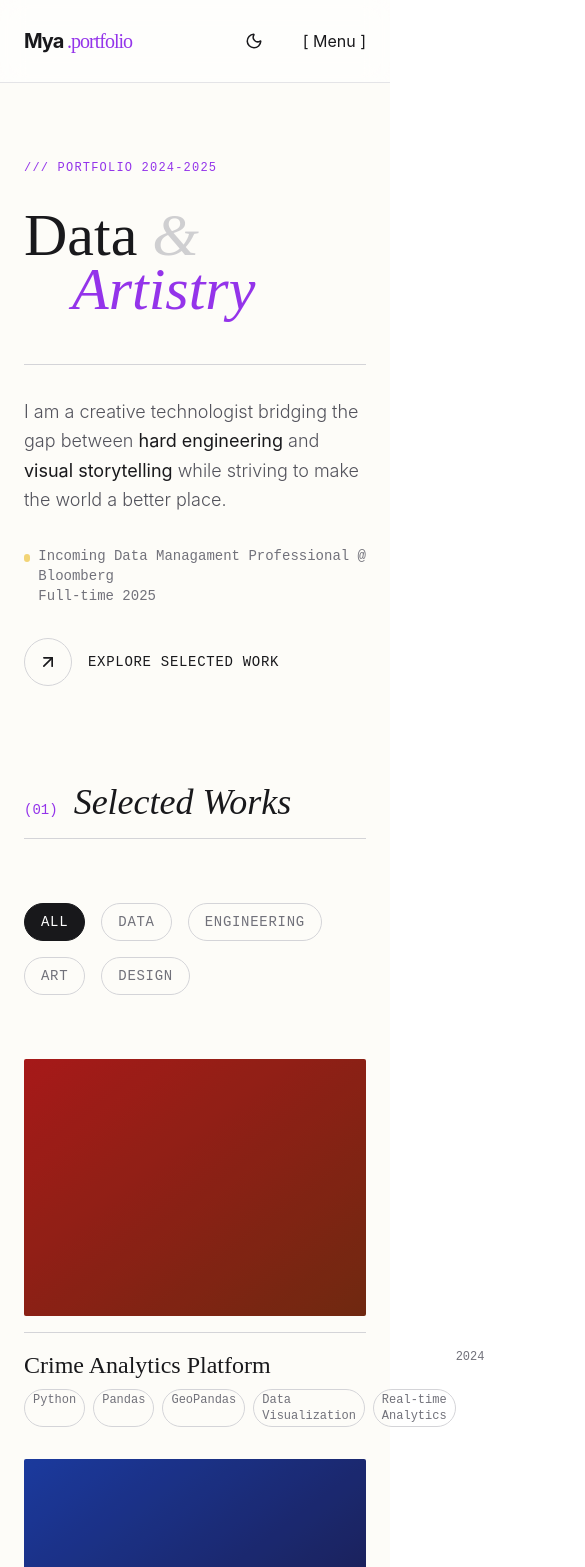
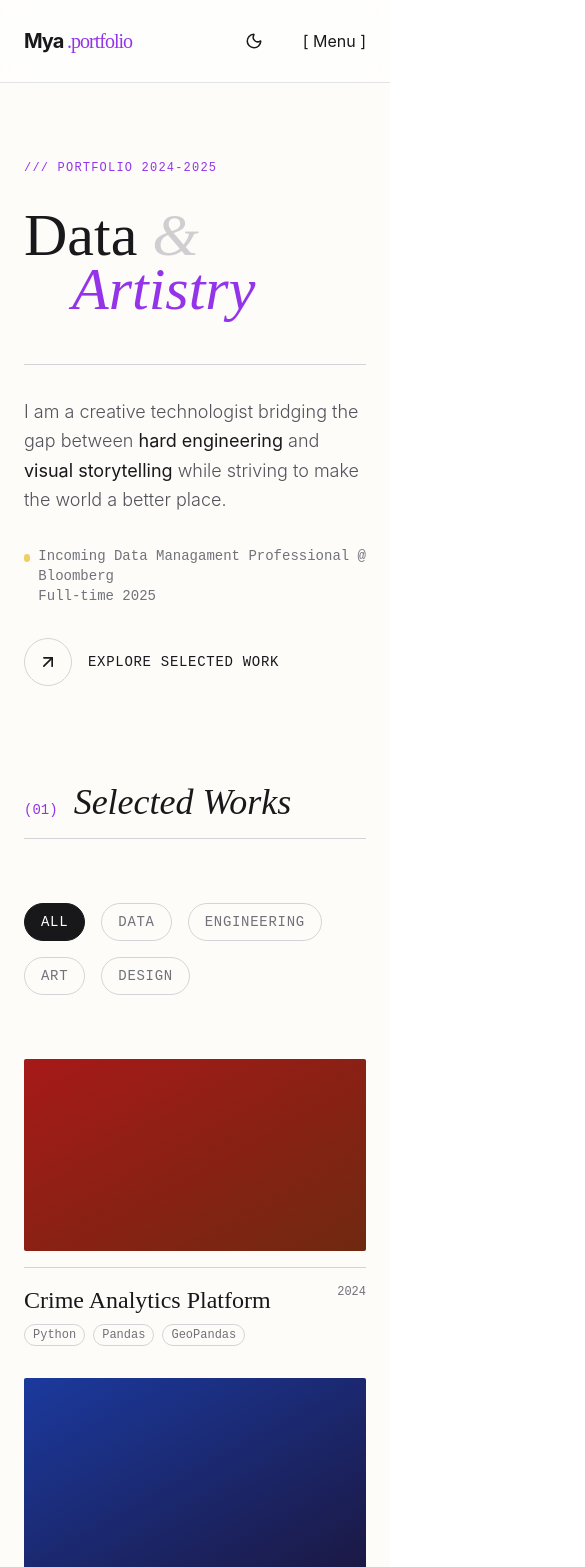
Before and after one commit to myanramsey/my-portfolio, a React (Vite) app: page / in a window 390 px wide. Shown: the top 1567 px of the page, 585 px wide, since content can reach past the window. Built offline with nearby package versions, Linux system fonts and the light colour scheme.

Commit message:
Changed to make images 16:9, added optional link to guthub and vidoe demo

```diff
--- a/src/components/sections/Work.tsx
+++ b/src/components/sections/Work.tsx
@@ -37,7 +37,11 @@ export const Work = ({ onSelectProject }: WorkProps) => {
         </div>
 
         <div className="grid grid-cols-1 md:grid-cols-2 lg:grid-cols-12 gap-8">
-          {filteredProjects.map((project) => (
+          {filteredProjects.map((project) => {
+            // Check if image is URL or gradient class
+            const isImageUrl = project.image.startsWith('http') || project.image.startsWith('/');
+
+            return (
               <div
                 key={project.id}
                 onClick={() => onSelectProject(project)}
@@ -47,8 +51,25 @@ export const Work = ({ onSelectProject }: WorkProps) => {
                   'lg:col-span-4'
                 }`}
               >
-              <div className={`w-full overflow-hidden rounded-sm relative aspect-[4/3] ${project.size === 'large' ? 'lg:aspect-[16/9]' : ''}`}>
-                <div className={`absolute inset-0 bg-gradient-to-br ${project.image} transition-transform duration-700 group-hover:scale-105`}></div>
+                {/* Updated aspect ratios: large and medium = 16:9, small = 4:3 */}
+                <div className={`w-full overflow-hidden rounded-sm relative ${
+                  project.size === 'large' || project.size === 'medium'
+                    ? 'aspect-[16/9]'   // 16:9 for large and medium
+                    : 'aspect-[4/3]'     // 4:3 for small
+                }`}>
+                  {/* Background - Support both URL and Gradient */}
+                  <div className={`absolute inset-0 ${
+                    isImageUrl ? '' : `bg-gradient-to-br ${project.image}`
+                  } transition-transform duration-700 group-hover:scale-105`}>
+                    {isImageUrl && (
+                      <img
+                        src={project.image}
+                        alt={project.title}
+                        className="w-full h-full object-cover"
+                      />
+                    )}
+                  </div>
+
                   <div className="absolute inset-0 bg-black/10 group-hover:bg-transparent transition-colors"></div>
 
                   {/* Overlay details */}
@@ -63,7 +84,7 @@ export const Work = ({ onSelectProject }: WorkProps) => {
                   <div>
                     <h3 className="text-2xl font-serif text-zinc-900 dark:text-white group-hover:italic transition-all">{project.title}</h3>
                     <div className="flex gap-2 mt-2">
-                    {project.tags.map(tag => (
+                      {project.tags.slice(0, 3).map(tag => (
                         <span key={tag} className="text-xs font-mono text-zinc-500 border border-zinc-300 dark:border-zinc-800 px-2 py-0.5 rounded-full">{tag}</span>
                       ))}
                     </div>
@@ -71,7 +92,8 @@ export const Work = ({ onSelectProject }: WorkProps) => {
                   <span className="font-mono text-zinc-500 text-xs">{project.year}</span>
                 </div>
               </div>
-          ))}
+            );
+          })}
         </div>
       </div>
     </section>
--- a/src/components/ui/ProjectModal.tsx
+++ b/src/components/ui/ProjectModal.tsx
@@ -14,6 +14,9 @@ export const ProjectModal = ({ project, onClose }: ProjectModalProps) => {
     document.body.style.overflow = 'hidden';
     return () => { document.body.style.overflow = 'unset'; };
   }, []);
+
+  // Check if image is a URL or gradient class
+  const isImageUrl = project.image.startsWith('http') || project.image.startsWith('/');
 
   return (
     <div className="fixed inset-0 z-50 flex items-center justify-center p-4 md:p-8">
@@ -42,8 +45,23 @@ export const ProjectModal = ({ project, onClose }: ProjectModalProps) => {
 
       <div className="relative w-full max-w-6xl h-full md:h-[90vh] bg-zinc-50 dark:bg-zinc-900 rounded-lg shadow-2xl overflow-y-auto flex flex-col transition-colors duration-500">
 
-        {/* Modal Header Image */}
-        <div className={`w-full h-64 md:h-96 shrink-0 bg-gradient-to-br ${project.image} relative`}>
+        {/* Modal Header Image - Support both URL and Gradient */}
+        <div className={`w-full h-64 md:h-96 shrink-0 relative ${
+          isImageUrl ? '' : `bg-gradient-to-br ${project.image}`
+        }`}>
+          {/* Render actual image if URL is provided */}
+          {isImageUrl && (
+            <>
+              <img
+                src={project.image}
+                alt={project.title}
+                className="w-full h-full object-cover"
+              />
+              {/* Dark overlay for better text readability */}
+              <div className="absolute inset-0 bg-gradient-to-t from-black/80 via-black/40 to-black/20"></div>
+            </>
+          )}
+
           <button
             onClick={onClose}
             className="absolute top-6 right-6 p-2 bg-black/20 hover:bg-black/40 text-white rounded-full backdrop-blur-md transition-colors z-10"
@@ -109,22 +127,39 @@ export const ProjectModal = ({ project, onClose }: ProjectModalProps) => {
               </div>
             </div>
 
+            {/* Dynamic Links Section - Only show if URLs exist */}
+            {(project.githubUrl || project.demoUrl) && (
               <div>
                 <h3 className="font-mono text-xs uppercase tracking-widest text-zinc-500 dark:text-zinc-400 mb-4 flex items-center gap-2">
                   <div className="h-px w-8 bg-zinc-300 dark:bg-zinc-700"></div>
                   Links
                 </h3>
                 <div className="flex flex-col gap-3">
-                <a href="#" className="flex items-center gap-2 text-purple-600 dark:text-purple-400 hover:text-purple-700 dark:hover:text-purple-300 transition-colors group">
+                  {project.githubUrl && (
+                    <a
+                      href={project.githubUrl}
+                      target="_blank"
+                      rel="noopener noreferrer"
+                      className="flex items-center gap-2 text-purple-600 dark:text-purple-400 hover:text-purple-700 dark:hover:text-purple-300 transition-colors group"
+                    >
                       <Github size={18} className="group-hover:scale-110 transition-transform" />
                       <span className="group-hover:underline">View Source Code</span>
                     </a>
-                <a href="#" className="flex items-center gap-2 text-purple-600 dark:text-purple-400 hover:text-purple-700 dark:hover:text-purple-300 transition-colors group">
+                  )}
+                  {project.demoUrl && (
+                    <a
+                      href={project.demoUrl}
+                      target="_blank"
+                      rel="noopener noreferrer"
+                      className="flex items-center gap-2 text-purple-600 dark:text-purple-400 hover:text-purple-700 dark:hover:text-purple-300 transition-colors group"
+                    >
                       <ArrowUpRight size={18} className="group-hover:scale-110 transition-transform" />
                       <span className="group-hover:underline">Live Demo</span>
                     </a>
+                  )}
                 </div>
               </div>
+            )}
           </div>
 
           {/* Main Content - Full Width Process */}
--- a/src/data/content.ts
+++ b/src/data/content.ts
@@ -64,20 +64,72 @@ export const projects: Project[] = [
   {
   id: 4,
   title: "SRTD File Organizer",
-    category: "Design",
-    tags: ["Figma", "UI/UX", "AI Integration", "Retro Design", "Accessibility"],
+  category: "Engineering",
+  tags: ["Python", "PySide6", "OpenAI API", "Weaviate", "RapidFuzz", "AI/ML", "Vector Database"],
+  githubUrl: "https://github.com/CakeCrusher/srtd",
+  demoUrl: "https://youtu.be/YQqr9JB9vEw",
   year: "2024",
-    shortDescription: "AI-driven file sorting tool with retro-style accessible interface.",
-    fullDescription: "A creative exploration combining nostalgic retro aesthetics with modern AI-powered file organization, designed in Figma with a focus on accessibility and user experience.",
+  shortDescription: "AI-powered file organization system helping students manage academic materials with intelligent contextual understanding and semantic search.",
+
+  fullDescription: "Built to solve the problem that 50% of students lack a unified system to manage academic materials. SRTD leverages AI to intelligently organize and locate relevant files through contextual understanding, fuzzy matching, and automatic summarization—empowering students to focus on learning rather than file management.",
+
+  challenge: "Students face overwhelming amounts of educational content spread across devices, with 87% believing better organization would improve their grades. The challenge was building an AI system that could understand file context, handle bulk processing, and present organization suggestions transparently without feeling like a 'black box.'",
+
+  solution: "Engineered a cross-platform desktop application using PySide6 that combines OpenAI's API for semantic analysis, Weaviate vector database for efficient embedding storage, and RapidFuzz for fuzzy string matching. The system analyzes file content, generates intelligent organization suggestions with confidence scores, and requires user confirmation before moving files—keeping humans in the loop.",
+
   process: [
-      "Design Research: Explored retro computing aesthetics from the 1980s-90s while researching modern accessibility standards to create a bridge between nostalgia and usability.",
-      "Figma Prototyping: Created comprehensive Figma prototypes with interactive flows, ensuring the retro aesthetic didn't compromise on accessibility features like screen reader compatibility and color contrast.",
-      "AI Integration Planning: Designed user flows for AI-driven file sorting that feel intuitive and transparent, avoiding the 'black box' problem common in AI interfaces."
+    {
+      text: "Problem Research & Scope Definition: Identified that 50% of students lack unified file management systems and 87% believe better organization would improve grades. Defined core features: AI-driven contextual understanding, pattern matching, efficient summarization, and bulk processing.",
+      images: []
+    },
+
+    {
+      text: "Tech Stack Selection: Chose PySide6 for cross-platform GUI, OpenAI API for semantic analysis and embeddings, Weaviate vector database for scalable similarity search, RapidFuzz for fast fuzzy matching, and PyPDF2 for PDF text extraction. Each tool selected for specific strengths in the AI-powered workflow.",
+      images: [
+        "https://github.com/user-attachments/assets/c038cadf-81a1-4ecf-b45b-7ad69fe4eff4" // UML diagram
+      ]
+    },
+
+    {
+      text: "File Analysis Pipeline: Built system to access file system, process files into structured objects, and analyze using OpenAI API to generate summaries, extract key information, and create embeddings. Implemented fuzzy matching to identify filename similarities and AI embeddings to group files by content context.",
+      images: []
+    },
+
+    {
+      text: "GUI Development with PySide6: Designed and implemented cross-platform interface displaying original file locations, AI-suggested destinations, confidence scores for each decision, and file summaries. Overcame team's limited GUI experience to deliver fully functional interface with user confirmation workflow.",
+      images: [
+        "https://github.com/user-attachments/assets/08c86c60-8b7e-405b-8aba-7fee6e1f2665", // Selecting files
+        "https://github.com/user-attachments/assets/4ce981a9-c70b-44f9-96a1-e7d38515ecce"  // Transferring files
+      ]
+    },
+
+    {
+      text: "Vector Database Integration: Implemented Weaviate to efficiently store embeddings generated by OpenAI API and enable semantic similarity matching. This allowed SRTD to cluster files based on contextual relationships at scale with fast retrieval performance.",
+      images: []
+    },
+
+    {
+      text: "Team Collaboration & Debugging: Navigated merge conflicts, coordinated contributions across team members with different expertise areas, and debugged Python runtime errors caused by lack of static typing. Successfully integrated multiple technologies (AI, fuzzy matching, PDF processing, vector database) into cohesive system.",
+      images: [
+        "https://github.com/user-attachments/assets/74792827-e9ce-454d-b933-dcb51db4924d", // UI design process
+        "https://github.com/user-attachments/assets/60a1acb3-1cec-4158-a05c-cbcb417cd42b"  // Design slides
+      ]
+    },
+
+    "Key Lessons Learned: Breaking down features into manageable components is critical for AI projects. GUI development requires more time than expected—plan accordingly. Python's simplicity can mask debugging challenges when runtime errors emerge. Keeping users in the loop (confirmation workflow) builds trust in AI systems."
   ],
-    challenge: "Creating a retro-style interface that feels nostalgic while maintaining modern accessibility standards and seamlessly integrating AI-driven functionality without overwhelming users.",
-    solution: "Designed comprehensive Figma prototypes balancing retro aesthetics with WCAG accessibility compliance, creating an experience that's both visually engaging and functionally inclusive for AI-powered file organization.",
-    image: "from-purple-700 to-pink-900",
-    size: 'medium'
+
+  image: "https://github.com/user-attachments/assets/d88dc431-03a0-4a1f-b10e-7b7953f7e08f",
+  size: 'medium',
+
+  gallery: [
+    "https://github.com/user-attachments/assets/d88dc431-03a0-4a1f-b10e-7b7953f7e08f", // Hero image
+    "https://github.com/user-attachments/assets/08c86c60-8b7e-405b-8aba-7fee6e1f2665", // Selecting files
+    "https://github.com/user-attachments/assets/4ce981a9-c70b-44f9-96a1-e7d38515ecce", // Transferring files
+    "https://github.com/user-attachments/assets/c038cadf-81a1-4ecf-b45b-7ad69fe4eff4", // UML diagram
+    "https://github.com/user-attachments/assets/74792827-e9ce-454d-b933-dcb51db4924d", // UI design
+    "https://github.com/user-attachments/assets/60a1acb3-1cec-4158-a05c-cbcb417cd42b"  // Design process
+  ]
  },
 
   // ==================== INNOVATION PROJECTS (COMBINED) ====================
@@ -159,8 +211,8 @@ export const projects: Project[] = [
     "Carried the foundation into CS work: Now approach code, data pipelines, and interfaces with the same empathy-first mindset. Always ask 'Who am I building for?' and 'Why does it matter?' before diving into technical implementation. Design thinking transformed from an uncertain experiment into the core of how I solve problems."
   ],
 
-  image: "public/innovation_projects/Innovation Projects.jpg",
-  size: "large",
+  image: "https://github.com/myanramsey/my-portfolio/blob/a7747a7edbfabd695bb6af4ea524c44b8297dde2/public/innovation_projects/Innovation%20Projects.png?raw=true",
+  size: "medium",
 
   gallery: [
     "https://github.com/myanramsey/my-portfolio/blob/main/public/innovation_projects/Koss%20Pro%20Modifcation%20.jpg?raw=true",
--- a/src/types/index.ts
+++ b/src/types/index.ts
@@ -17,6 +17,7 @@ export interface Project {
     images?: string[];
   })[];
 
+
   image: string;
   size: string;
   gallery?: string[];
@@ -35,6 +36,10 @@ export interface Project {
     images: string[];
   }[];
 
+  githubUrl?: string;
+  demoUrl?: string;
+
+
   community?: {
     text: string;
     mentors: {
```
Lines whose indentation alone changed are shown as unchanged.
